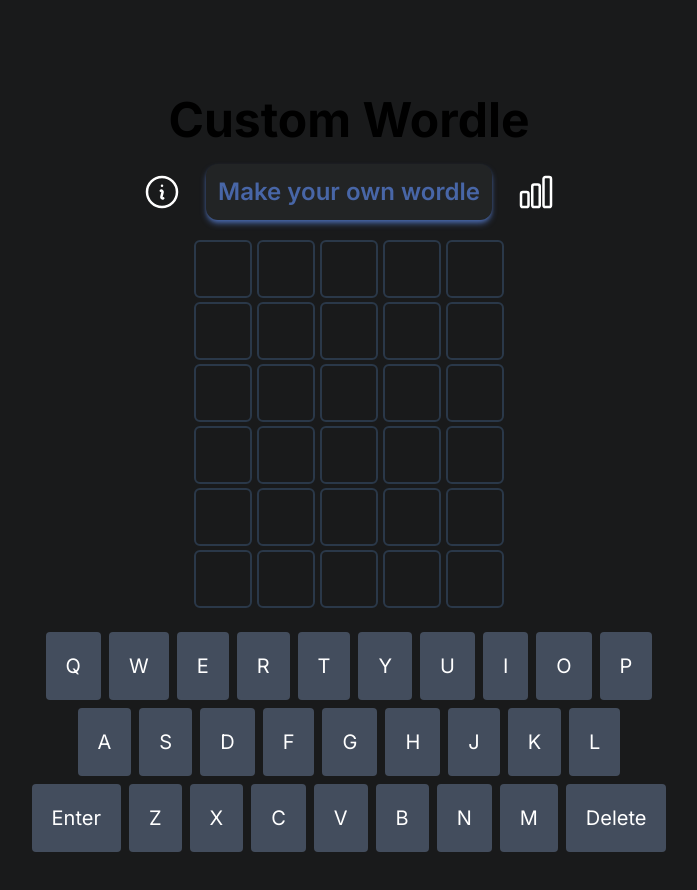
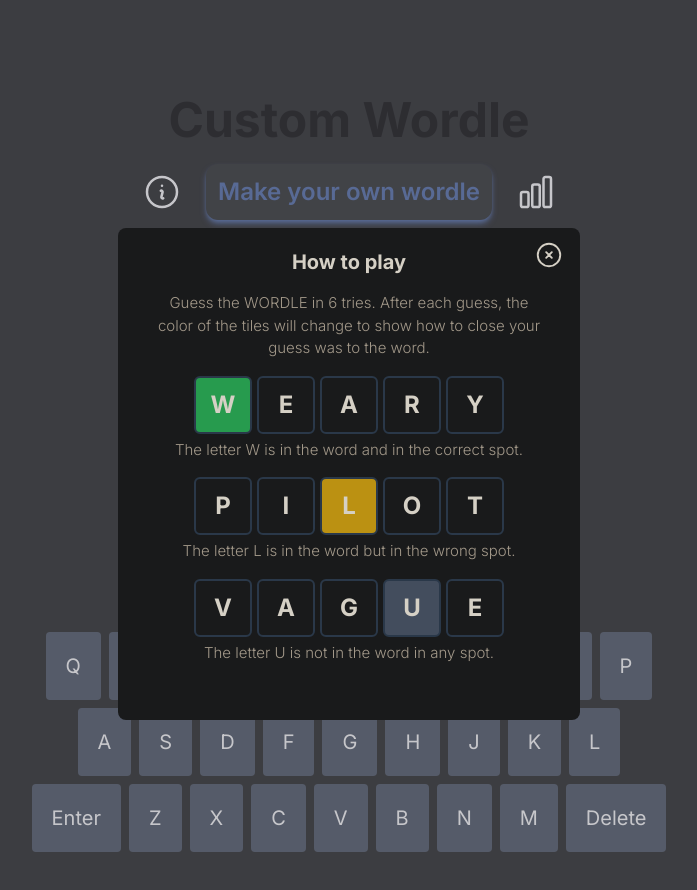
Before and after one commit to SmallPeenwow/custom-wordle, a Next.js app: page / in a window 1280 px wide. Both pictures are taken after a click on the picture 453 px from the left and 192 px from the top of the page. Shown: the top 890 px of the page, without its empty margins (291-988 px from the left). Built offline with nearby package versions, Linux system fonts and the light colour scheme.

Commit message:
How To Play Pop Up Done

```diff
--- a/src/app/globals.css
+++ b/src/app/globals.css
@@ -1,6 +1,30 @@
 @tailwind base;
 @tailwind components;
 @tailwind utilities;
+
+.green {
+	@apply bg-[#279b4e];
+}
+
+.yellow {
+	@apply bg-[#bb9112];
+}
+
+.gray {
+	@apply bg-[#434d5d];
+}
+
+.howToPlayChildParagraph {
+	@apply text-[15px] text-[#a29889];
+}
+
+.howToPlayParentContainer {
+	@apply flex flex-col items-center gap-[5px];
+}
+
+.howToPlayFirstChildDiv {
+	@apply flex gap-[5px];
+}
 
 :root {
 	--foreground-rgb: 0, 0, 0;
@@ -18,11 +42,7 @@
 
 body {
 	color: rgb(var(--foreground-rgb));
-  background: linear-gradient(
-      to bottom,
-      transparent,
-      rgb(var(--background-end-rgb))
-    )
+	background: linear-gradient(to bottom, transparent, rgb(var(--background-end-rgb)))
 		rgb(var(--background-start-rgb));
 }
 
--- a/src/app/page.tsx
+++ b/src/app/page.tsx
@@ -1,13 +1,24 @@
+'use client';
+
 import Board from '@/components/board';
 import Header from '@/components/header';
+import HowToPlay from '@/components/howToPlay';
 import Keyboard from '@/components/keyboard';
+import { useState } from 'react';
 
 export default function Home() {
+	const [isHowToPlayShow, setIsHowToPlayShow] = useState<boolean>(false);
+
+	const displayHowToPlay = () => {
+		setIsHowToPlayShow(!isHowToPlayShow);
+	};
+
 	return (
-		<main className='flex min-h-screen flex-col items-center justify-center p-24 bg-[#191a1b] gap-2'>
-			<Header />
+		<main className='flex min-h-screen flex-col items-center justify-center p-24 bg-[#191a1b] gap-2 relative'>
+			<Header setDisplayHowToPlay={displayHowToPlay} />
 			<Board />
 			<Keyboard />
+			{isHowToPlayShow && <HowToPlay setDisplay={displayHowToPlay} />}
 		</main>
 	);
 }
--- a/src/components/header.tsx
+++ b/src/components/header.tsx
@@ -1,7 +1,11 @@
 import Image from 'next/image';
 import React from 'react';
 
-const Header = () => {
+interface IHeader {
+	setDisplayHowToPlay: () => void;
+}
+
+const Header = ({ setDisplayHowToPlay }: IHeader) => {
 	return (
 		<div className='flex flex-col gap-5 justify-center items-center w-[450px]'>
 			<h1 className='text-5xl font-bold'>Custom Wordle</h1>
@@ -13,6 +17,7 @@
 					height={40}
 					tabIndex={1}
 					className='cursor-pointer hover:scale-125 transition ease-in-out delay-150 duration-500'
+					onClick={setDisplayHowToPlay}
 				/>
 				<button
 					className='text-[#4866a7] hover:underline focus:underline active:underline text-2xl bg-[#222425] p-3 rounded-xl shadow-md shadow-[#4866a7] font-semibold'
--- /dev/null
+++ b/src/components/howToPlay.tsx
@@ -0,0 +1,85 @@
+import Image from 'next/image';
+import React from 'react';
+import InputSquare from './inputSquare';
+import * as Constants from '@/constants/constants';
+
+interface IHowToPlay {
+	setDisplay: () => void;
+}
+
+const HowToPlay = ({ setDisplay }: IHowToPlay) => {
+	return (
+		<div className='absolute h-full w-full bg-zinc-500/40 flex justify-center items-center text-[#d5d0c5] font-light'>
+			<div className='relative flex items-center flex-col pt-5 pb-14 px-10 bg-[#191a1b] rounded-lg gap-4 z-10'>
+				<Image
+					src='/icons/x-circle.svg'
+					alt='information'
+					width={30}
+					height={30}
+					tabIndex={1}
+					className='cursor-pointer hover:scale-110 transition ease-linear delay-150 duration-300 absolute right-4 top-3'
+					onClick={setDisplay}
+				/>
+
+				<h1 className='text-xl font-bold'>How to play</h1>
+
+				<p className='text-center howToPlayChildParagraph'>
+					Guess the WORDLE in 6 tries. After each guess, the
+					<br /> color of the tiles will change to show how to close your
+					<br /> guess was to the word.
+				</p>
+
+				<div className='howToPlayParentContainer'>
+					<div className='howToPlayFirstChildDiv'>
+						{Constants.ArrayPlaceholderOne.map((letter, index) => (
+							<InputSquare
+								letter={letter}
+								isDisabled={true}
+								letterType={index === 0 ? 'green' : ''}
+								key={index}
+							/>
+						))}
+					</div>
+
+					<p className='howToPlayChildParagraph'>
+						The letter W is in the word and in the correct spot.
+					</p>
+				</div>
+
+				<div className='howToPlayParentContainer'>
+					<div className='howToPlayFirstChildDiv'>
+						{Constants.ArrayPlaceholderTwo.map((letter, index) => (
+							<InputSquare
+								letter={letter}
+								isDisabled={true}
+								letterType={index === 2 ? 'yellow' : ''}
+								key={index}
+							/>
+						))}
+					</div>
+
+					<p className='howToPlayChildParagraph'>
+						The letter L is in the word but in the wrong spot.
+					</p>
+				</div>
+
+				<div className='howToPlayParentContainer'>
+					<div className='howToPlayFirstChildDiv'>
+						{Constants.ArrayPlaceholderThree.map((letter, index) => (
+							<InputSquare
+								letter={letter}
+								isDisabled={true}
+								letterType={index === 3 ? 'gray' : ''}
+								key={index}
+							/>
+						))}
+					</div>
+
+					<p className='howToPlayChildParagraph'>The letter U is not in the word in any spot.</p>
+				</div>
+			</div>
+		</div>
+	);
+};
+
+export default HowToPlay;
--- a/src/components/inputSquare.tsx
+++ b/src/components/inputSquare.tsx
@@ -2,13 +2,15 @@
 
 type InputSquareProps = {
 	letter: string;
+	isDisabled?: boolean;
+	letterType?: string;
 };
 
-const InputSquare = ({ letter }: InputSquareProps) => {
+const InputSquare = ({ letter, isDisabled = false, letterType }: InputSquareProps) => {
 	return (
 		<button
-			className={`h-[58px] w-[58px] border-2 border-[#2a3849] text-[2rem] flex justify-center items-center uppercase bg-transparent rounded-md focus:outline-[#3e536d] focus:outline focus:outline-2 focus:border-transparent transition-all duration-300`}
-			disabled={false}
+			className={`h-[58px] w-[58px] border-2 border-[#2a3849] text-2xl flex justify-center items-center uppercase bg-transparent rounded-md font-bold focus:outline-[#3e536d] focus:outline focus:outline-2 focus:border-transparent transition-all duration-300 ${letterType}`}
+			disabled={isDisabled}
 		>
 			{letter}
 		</button>
--- a/src/constants/constants.ts
+++ b/src/constants/constants.ts
@@ -28,3 +28,9 @@
 	'm',
 	'delete',
 ];
+
+export const ArrayPlaceholderOne: string[] = ['w', 'e', 'a', 'r', 'y'];
+
+export const ArrayPlaceholderTwo: string[] = ['p', 'i', 'l', 'o', 't'];
+
+export const ArrayPlaceholderThree: string[] = ['v', 'a', 'g', 'u', 'e'];
```
Also changed, not shown: public/icons/x-circle.svg. Lines whose indentation alone changed are shown as unchanged.
